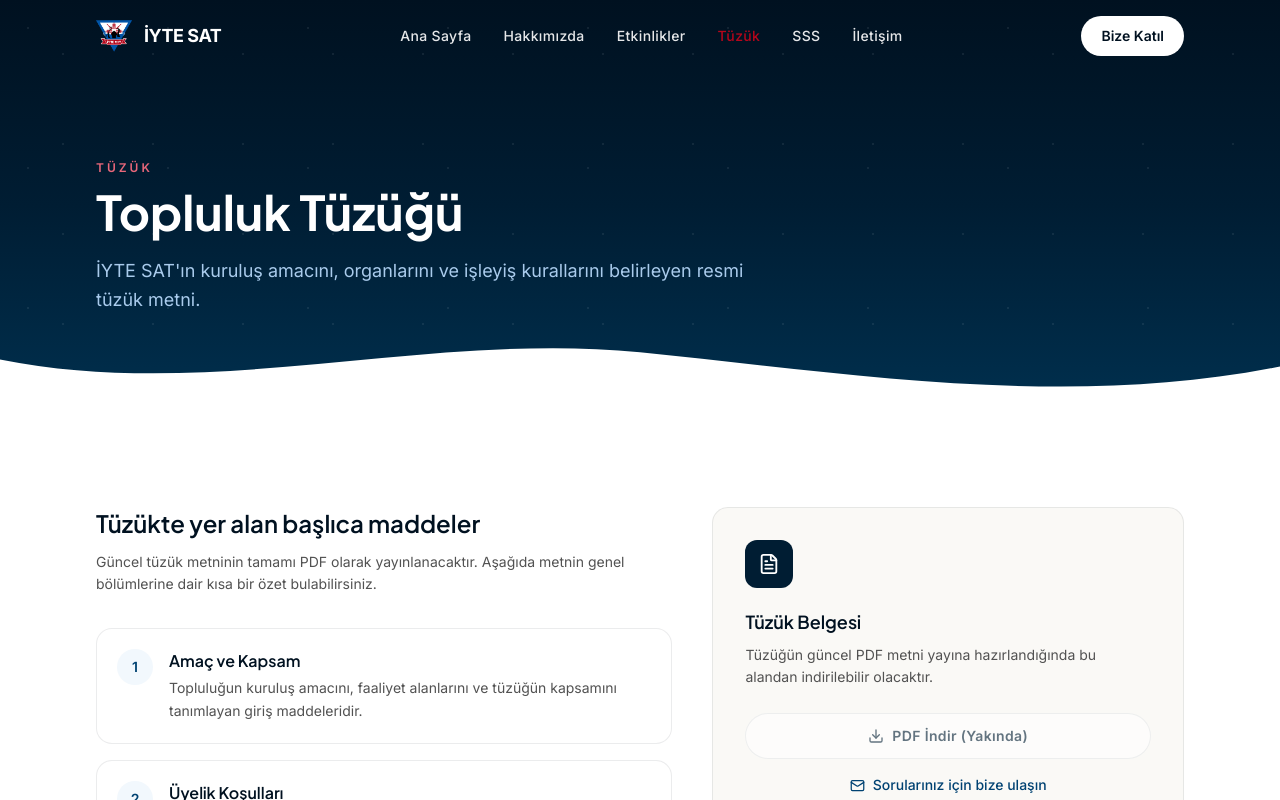
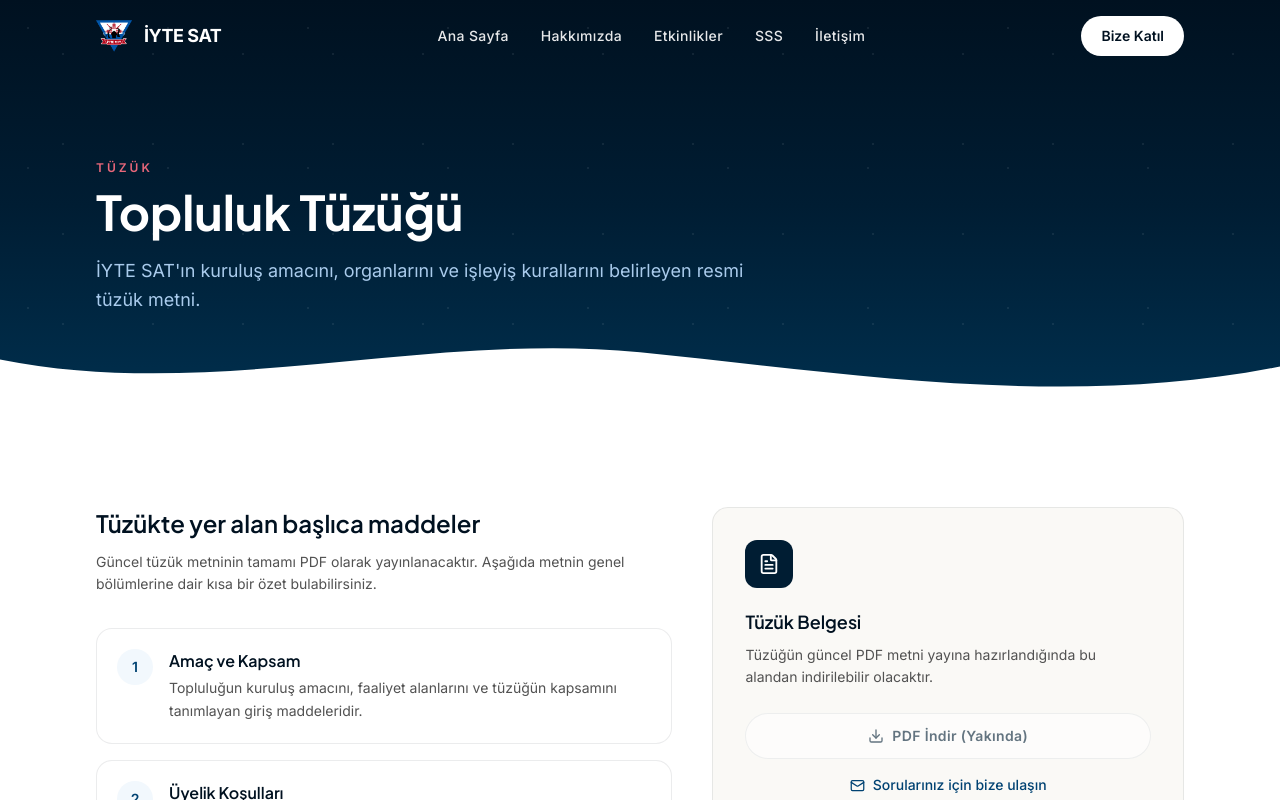
Before and after one commit to Preddet/iytesat, a Next.js app: page /tuzuk in a window 1280 px wide. Shown: the top 800 px of the page. Built offline with nearby package versions, Linux system fonts and the light colour scheme.

Commit message:
Tüzük sayfasını navigasyondan ve sitemap'ten geçici olarak kaldır
Sayfa kodu duruyor, sadece menüde ve arama motorlarına gönderilen
sitemap'te görünmüyor.

Co-Authored-By: Claude Sonnet 5 <noreply@anthropic.com>

```diff
--- a/src/app/sitemap.ts
+++ b/src/app/sitemap.ts
@@ -8,7 +8,6 @@ export default function sitemap(): MetadataRoute.Sitemap {
     { url: baseUrl, changeFrequency: "weekly", priority: 1 },
     { url: `${baseUrl}/hakkimizda`, changeFrequency: "monthly", priority: 0.7 },
     { url: `${baseUrl}/etkinlikler`, changeFrequency: "weekly", priority: 0.9 },
-    { url: `${baseUrl}/tuzuk`, changeFrequency: "yearly", priority: 0.4 },
     { url: `${baseUrl}/sss`, changeFrequency: "monthly", priority: 0.5 },
     { url: `${baseUrl}/iletisim`, changeFrequency: "monthly", priority: 0.6 },
   ];
--- a/src/data/site.ts
+++ b/src/data/site.ts
@@ -22,7 +22,6 @@ export const navLinks = [
   { href: "/", label: "Ana Sayfa" },
   { href: "/hakkimizda", label: "Hakkımızda" },
   { href: "/etkinlikler", label: "Etkinlikler" },
-  { href: "/tuzuk", label: "Tüzük" },
   { href: "/sss", label: "SSS" },
   { href: "/iletisim", label: "İletişim" },
 ] as const;
```
